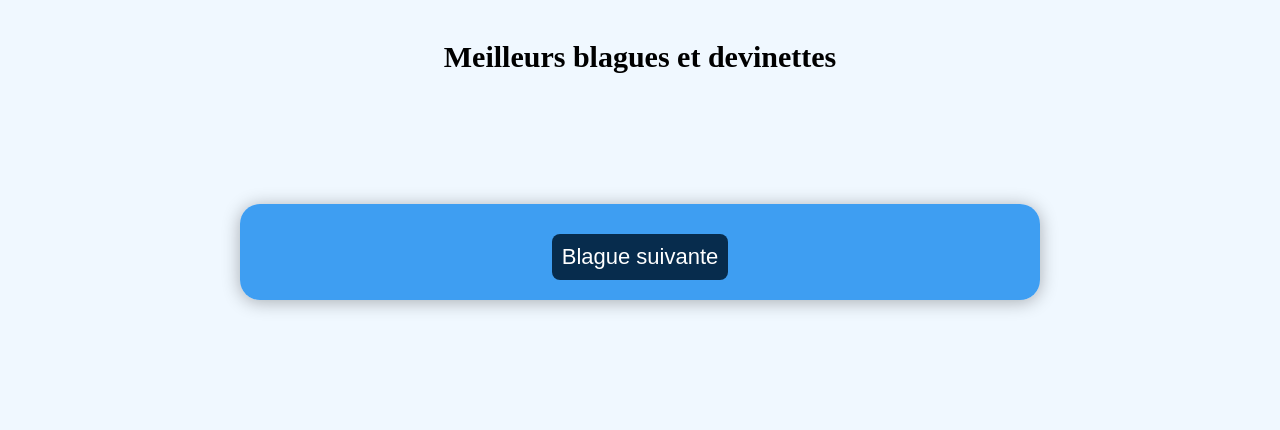
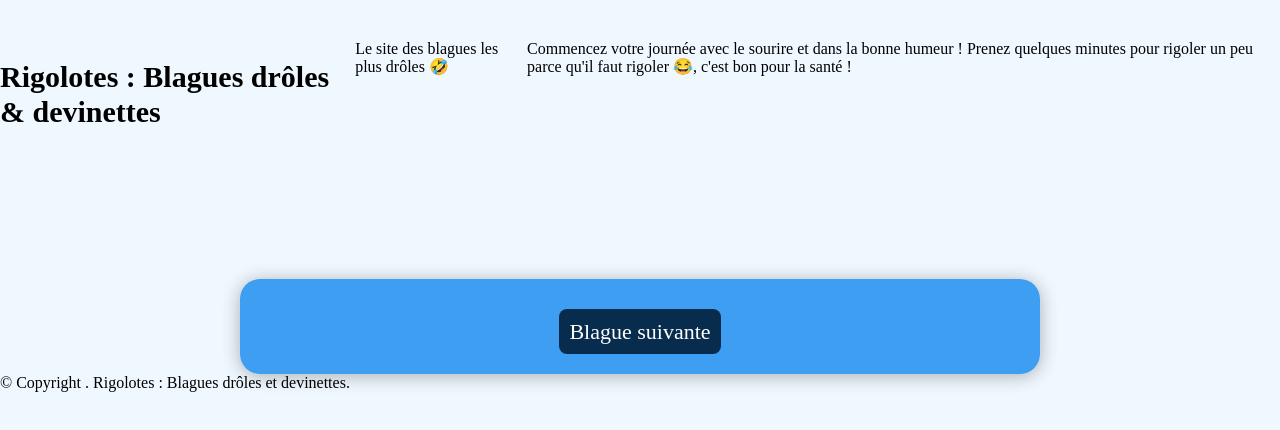
Before and after one commit to aperbet56/random_jokes, a plain HTML site: page index.html in a window 1280 px wide. Drawn offline with Linux system fonts and the light colour scheme; no server answers.

Commit message:
Ajout de la favicon + ajout de normalize.css + ajout du footer

```diff
--- a/index.html
+++ b/index.html
@@ -4,20 +4,48 @@
     <meta charset="UTF-8" />
     <meta http-equiv="X-UA-Compatible" content="IE=edge" />
     <meta name="viewport" content="width=device-width, initial-scale=1.0" />
-    <title>Meilleurs blagues et devinettes</title>
+    <title>Rigolotes : blagues drôles et devinettes</title>
+    <!-- Importation de la favicon -->
+    <link rel="shortcut icon" href="img/favicon.png" type="image/x-icon" />
+    <!-- Importation des styles -->
+    <link rel="stylesheet" href="normalize.css" />
     <link rel="stylesheet" href="style.css" />
   </head>
   <body>
+    <!-- Début du header -->
     <header>
-      <h1>Meilleurs blagues et devinettes</h1>
+      <h1>Rigolotes : Blagues drôles & devinettes</h1>
+      <p>Le site des blagues les plus drôles 🤣</p>
+      <p>
+        Commencez votre journée avec le sourire et dans la bonne humeur ! Prenez
+        quelques minutes pour rigoler un peu parce qu'il faut rigoler 😂, c'est
+        bon pour la santé !
+      </p>
     </header>
+    <!-- Fin du header -->
+
+    <!-- Début du main -->
     <main>
+      <!-- Début de la section -->
       <section class="jokes__app">
         <h2 id="header__joke"></h2>
         <p id="content__joke"></p>
         <button class="btn">Blague suivante</button>
       </section>
+      <!-- Fin de la section -->
     </main>
+    <!-- Fin du main -->
+
+    <!-- Début du footer -->
+    <footer>
+      <p class="footer__text">
+        &copy; Copyright <span class="footer__text__year"></span>. Rigolotes :
+        Blagues drôles et devinettes.
+      </p>
+    </footer>
+    <!-- Fin du footer -->
+
+    <!-- Importation du fichier JavaScript -->
     <script src="app.js"></script>
   </body>
 </html>
```
